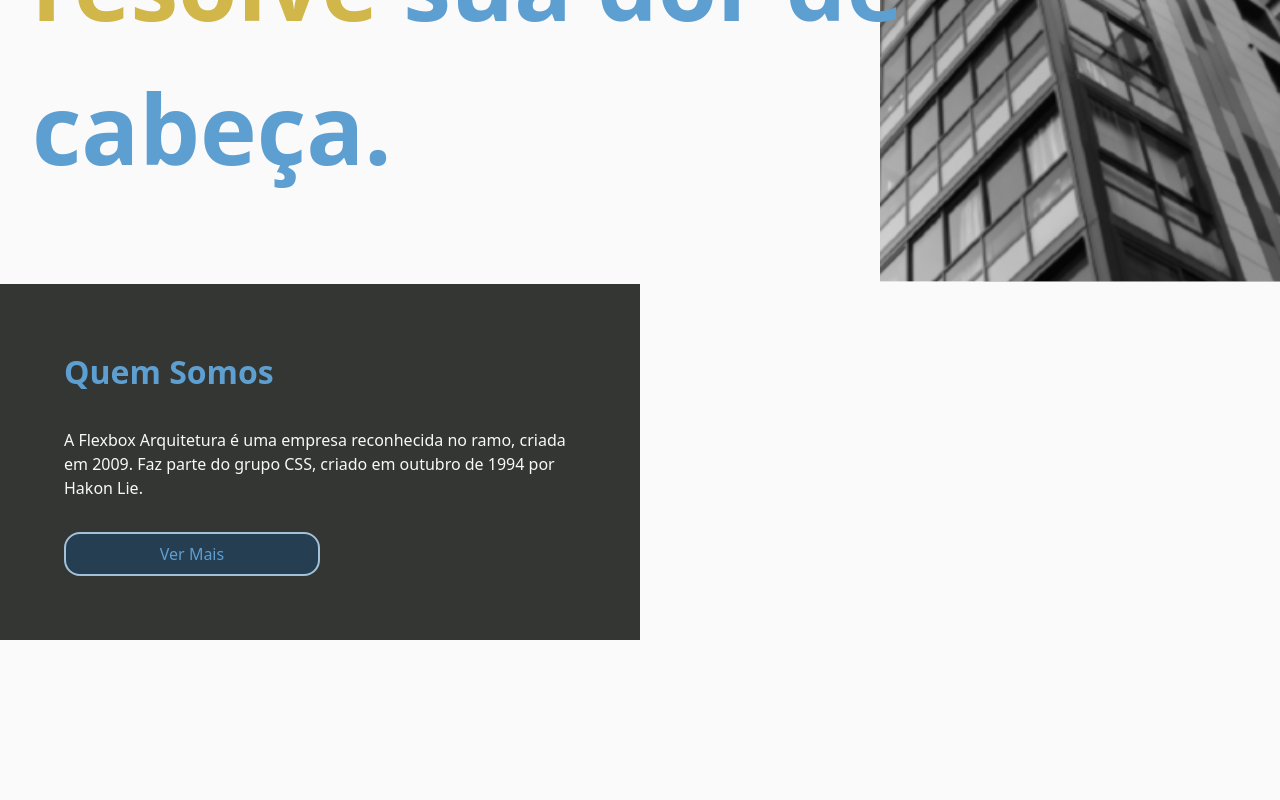
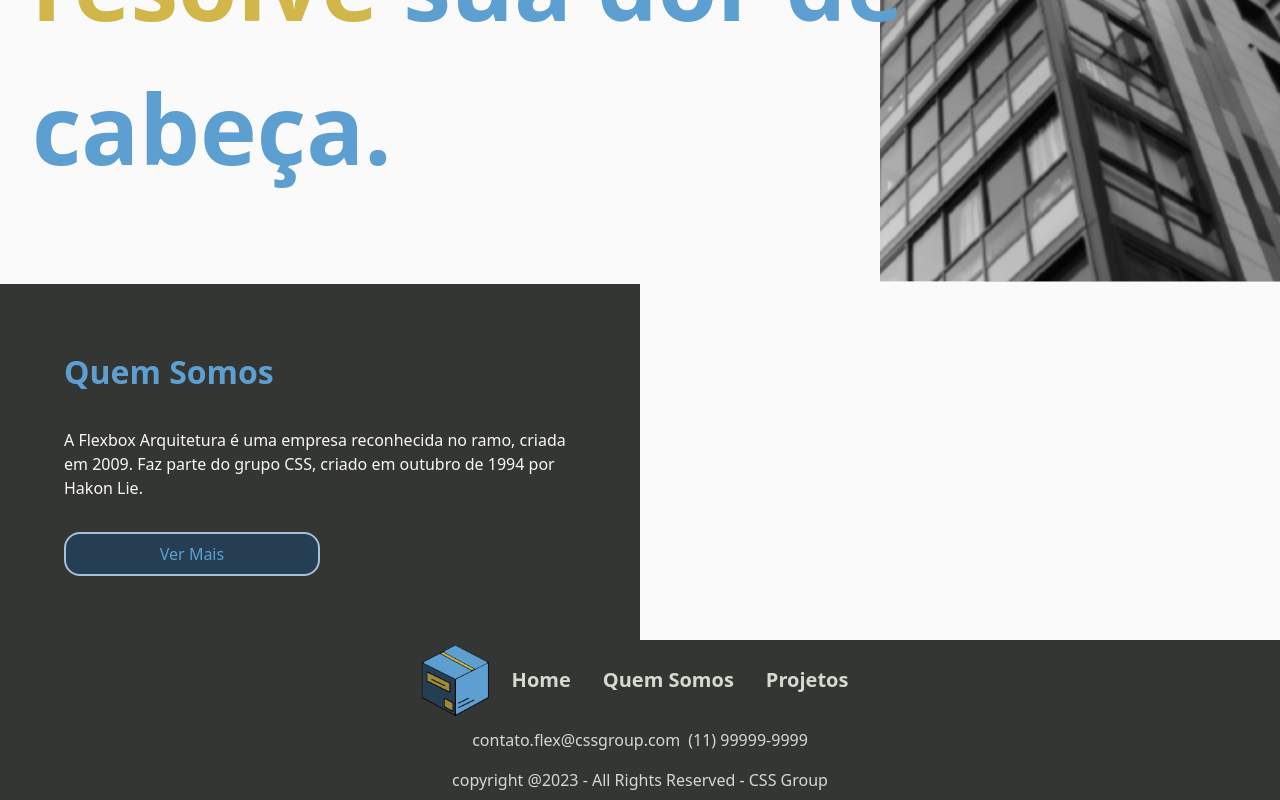
Before and after one commit to DanielCatania/flexbox-arquitetura, a Next.js app in the folder app/: page / in a window 1280 px wide. Shown: the part 428-1228 px from the top of the page. Before the commit the page ends 1068 px from the top, so only its background shows below. Built offline with nearby package versions, Linux system fonts and the light colour scheme.

Commit message:
feat: adding footer

```diff
--- /dev/null
+++ b/app/src/patterns/Footer/index.tsx
@@ -0,0 +1,38 @@
+import Logo from "@/components/Logo";
+import Links from "@/components/Links";
+import Text from "@/components/Text";
+
+export default function Footer() {
+  return (
+    <footer
+      className="bg-neutral-150 flex flex-col justify-center items-center text-neutral-050"
+    >
+        <div
+          className="flex justify-between items-center"
+        >
+          <Logo />
+          <Links />
+        </div>
+        <div
+          className="flex items-center gap-x-2 md:justify-between px-4 py-2 flex-wrap justify-center"
+        >
+          <Text
+            size="r"
+          >
+            contato.flex@cssgroup.com
+          </Text>
+          <Text
+            size="r"
+          >
+            (11) 99999-9999
+          </Text>
+        </div>
+        <Text
+          size="r"
+          className="text-center px-4 py-2"
+        >
+          copyright @2023 - All Rights Reserved - CSS Group
+        </Text>
+    </footer>
+  );
+}
--- a/app/src/screens/HomeScreen/index.tsx
+++ b/app/src/screens/HomeScreen/index.tsx
@@ -1,4 +1,5 @@
 import Header from "@/patterns/Header";
+import Footer from "@/patterns/Footer";
 import Banner from "@/screens/HomeScreen/Banner";
 import About from "@/screens/HomeScreen/About";
 
@@ -8,6 +9,7 @@ export default function Home() {
       <Header />
       <Banner />
       <About />
+      <Footer />
     </>
   );
 }
```
